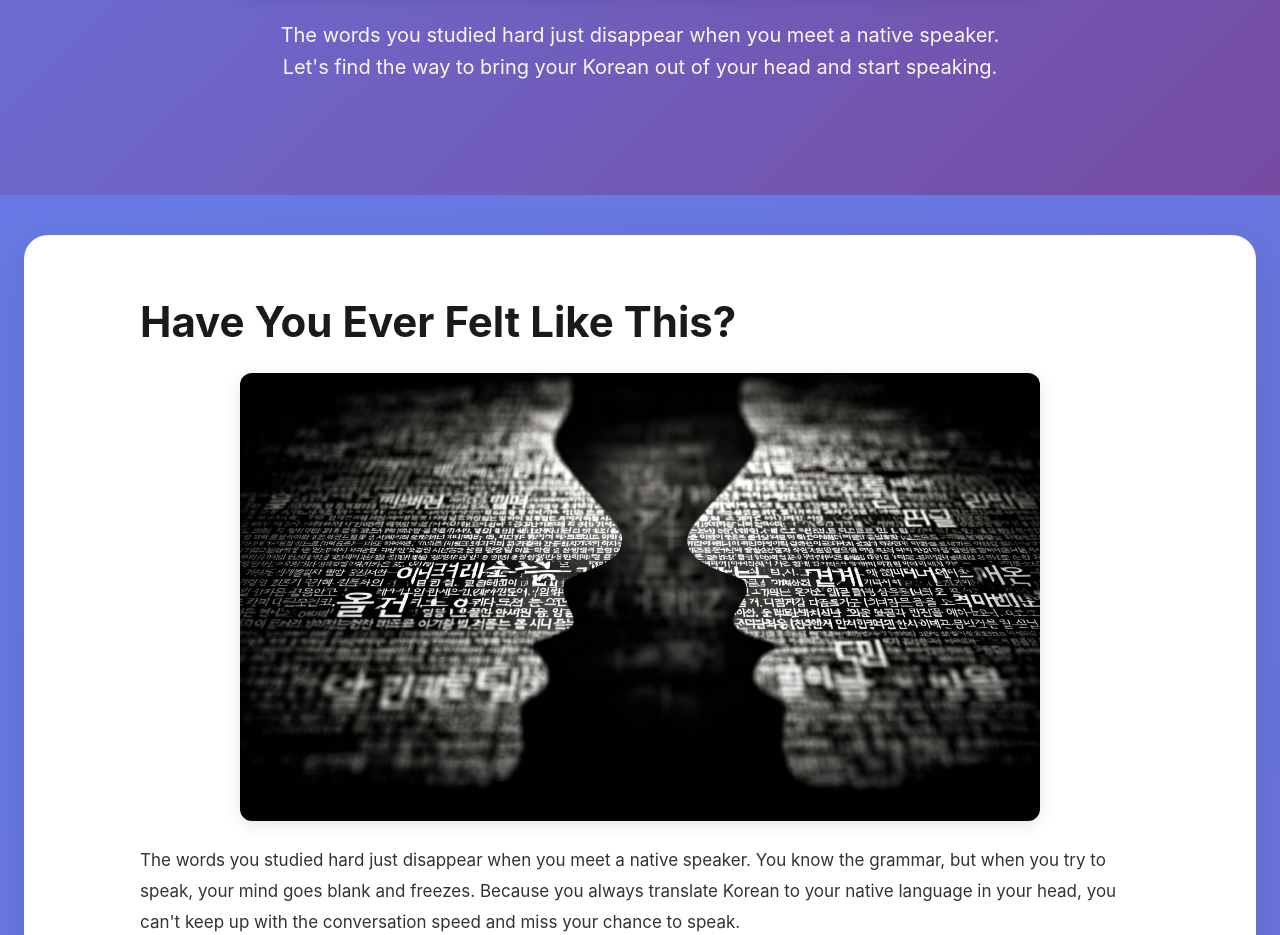
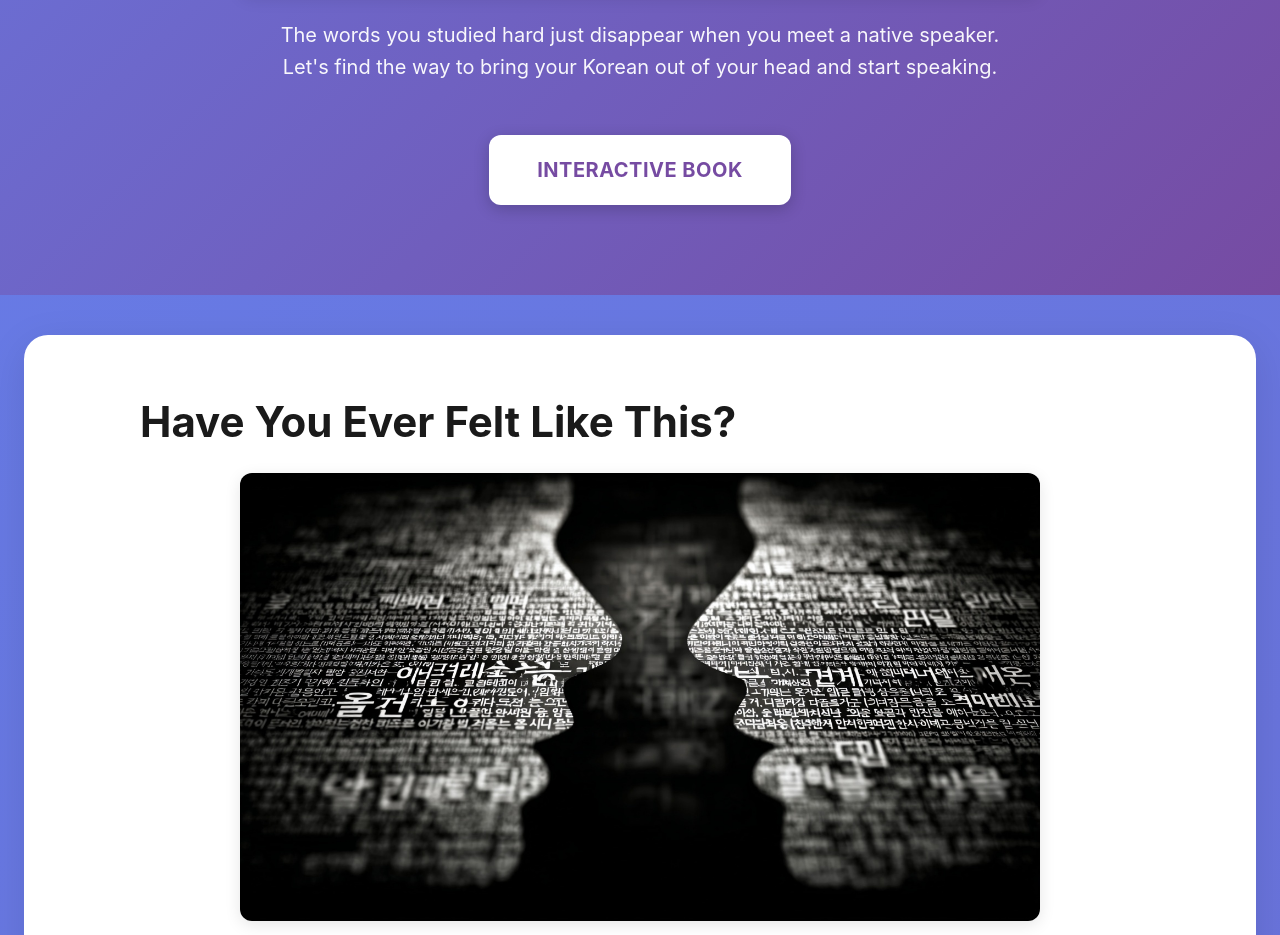
Before and after one commit to bunz5911/reading, a plain HTML site: page en_why_read_aloud.html in a window 1280 px wide. Shown: the part 920-1855 px from the top of the page. Drawn offline with Linux system fonts and the light colour scheme.

Commit message:
en: Hero section에 Interactive Book 버튼 추가 및 링크 연결

```diff
--- a/en_why_read_aloud.html
+++ b/en_why_read_aloud.html
@@ -516,6 +516,9 @@
                     The words you studied hard just disappear when you meet a native speaker.<br>
                     Let's find the way to bring your Korean out of your head and start speaking.
                 </p>
+                <a href="https://chipper-bunny-bab9f4.netlify.app/" class="cta-button" style="margin-top:20px; margin-bottom:10px; display:inline-block;">
+                    Interactive Book
+                </a>
             </div>
         </section>
 
```
